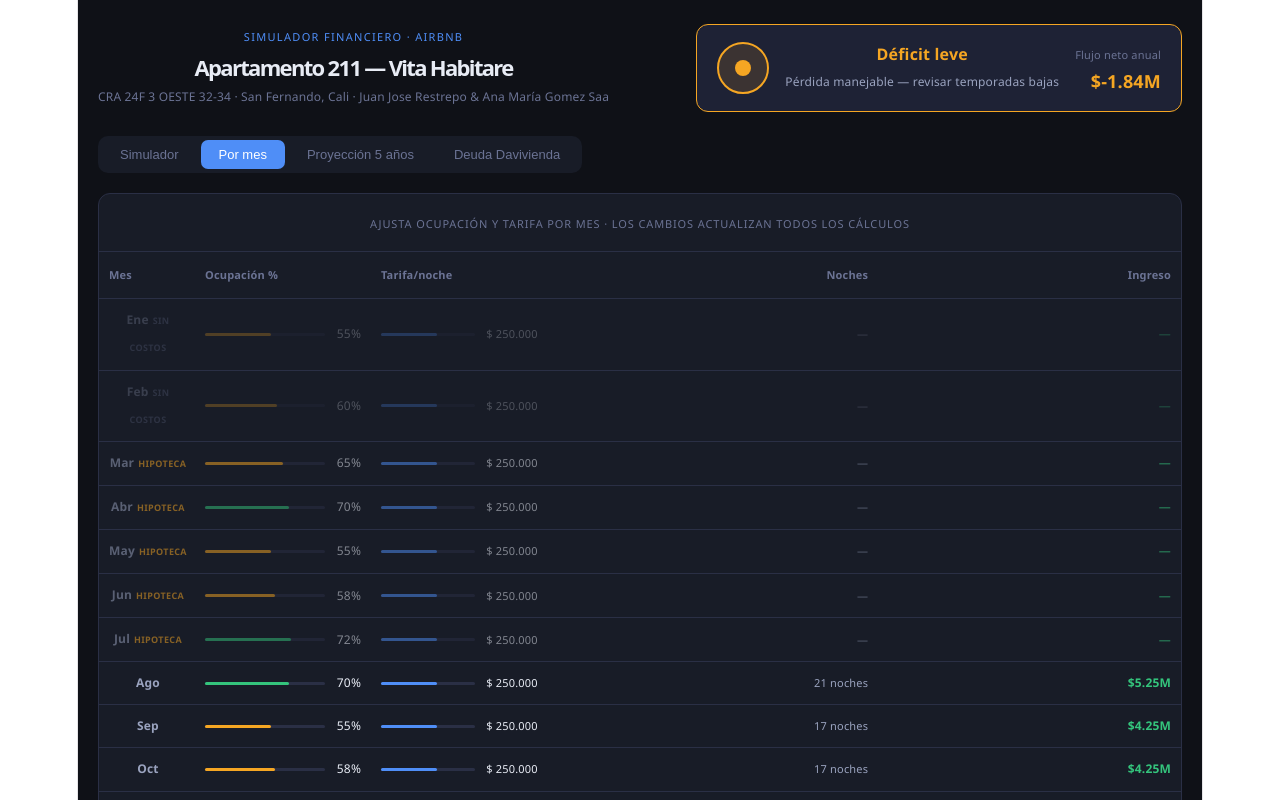
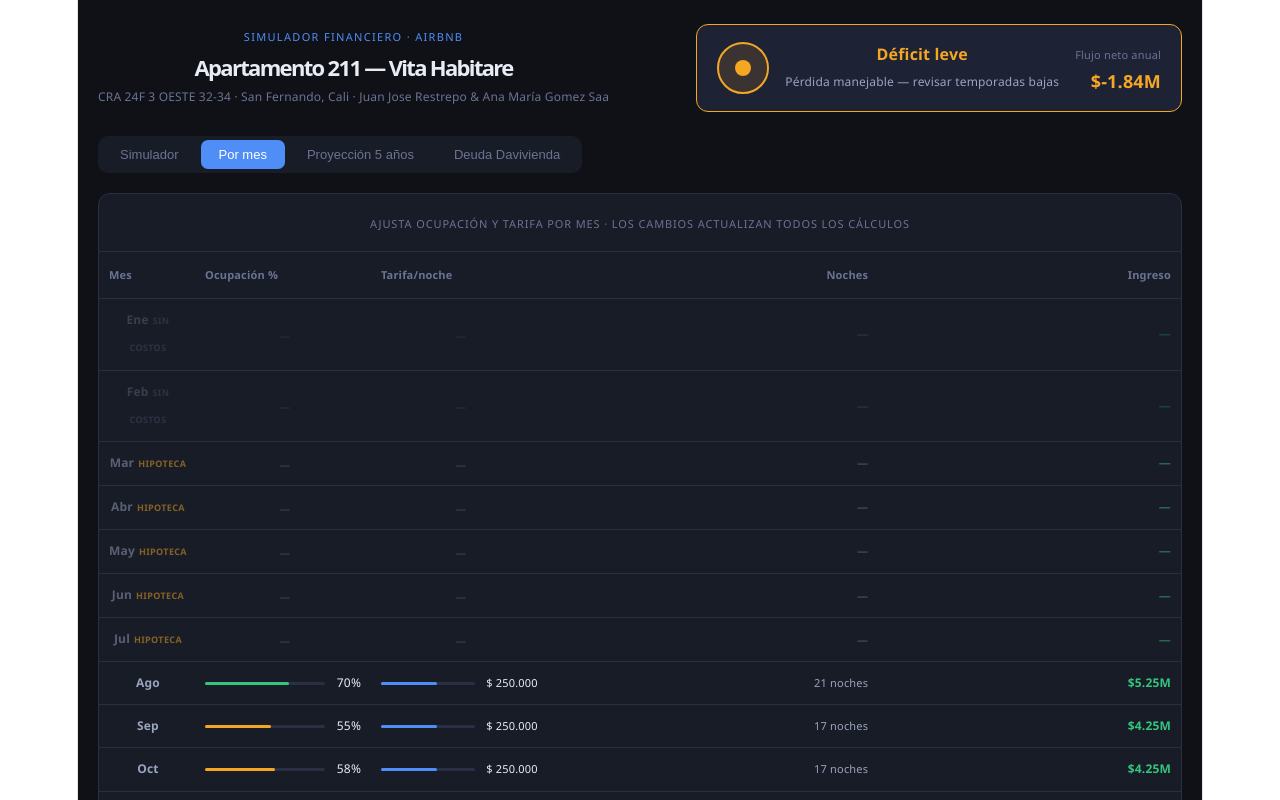
Before and after one commit to efegomez/vita-simulador, a React (Vite) app: page / in a window 1280 px wide. Both pictures are taken after a click on the button "Por mes". Shown: the top 800 px of the page. Built offline with nearby package versions, Linux system fonts and the light colour scheme.

Commit message:
fix: sliders ocup/tarifa solo en meses activos — inactivos muestran dash

```diff
--- a/src/App.jsx
+++ b/src/App.jsx
@@ -131,6 +131,7 @@ function MesRow({ data, onChange }) {
         {data.mes}{faseTag}
       </td>
       <td style={{ padding: "4px 8px", width: 160 }}>
+        {data.fase === "activo" ? (
           <div style={{ display: "flex", alignItems: "center", gap: 8 }}>
             <div style={{ flex: 1, height: 3, background: C.border, borderRadius: 2, position: "relative" }}>
               <div style={{ position: "absolute", left: 0, width: `${data.ocup}%`, height: "100%", background: data.ocup >= 70 ? C.green : data.ocup >= 55 ? C.amber : C.red, borderRadius: 2 }} />
@@ -140,8 +141,10 @@ function MesRow({ data, onChange }) {
             </div>
             <span style={{ fontSize: 12, color: C.text, minWidth: 32, fontVariantNumeric: "tabular-nums" }}>{data.ocup}%</span>
           </div>
+        ) : <span style={{ fontSize: 11, color: C.muted, fontStyle: "italic" }}>—</span>}
       </td>
       <td style={{ padding: "4px 8px", width: 160 }}>
+        {data.fase === "activo" ? (
           <div style={{ display: "flex", alignItems: "center", gap: 8 }}>
             <div style={{ flex: 1, height: 3, background: C.border, borderRadius: 2, position: "relative" }}>
               <div style={{ position: "absolute", left: 0, width: `${((data.tarifa - 100000) / 250000) * 100}%`, height: "100%", background: C.accent, borderRadius: 2 }} />
@@ -151,6 +154,7 @@ function MesRow({ data, onChange }) {
             </div>
             <span style={{ fontSize: 11, color: C.text, minWidth: 58, fontVariantNumeric: "tabular-nums" }}>{fmt(data.tarifa)}</span>
           </div>
+        ) : <span style={{ fontSize: 11, color: C.muted, fontStyle: "italic" }}>—</span>}
       </td>
       <td style={{ padding: "8px 10px", fontSize: 11, color: C.textDim, textAlign: "right", fontVariantNumeric: "tabular-nums" }}>{data.fase === "activo" ? `${noches} noches` : "—"}</td>
       <td style={{ padding: "8px 10px", fontSize: 12, fontWeight: 600, color: ingreso > 2_500_000 ? C.green : C.amber, textAlign: "right", fontVariantNumeric: "tabular-nums" }}>{data.fase === "activo" ? fmtM(ingreso) : "—"}</td>
```
Lines whose indentation alone changed are shown as unchanged.
